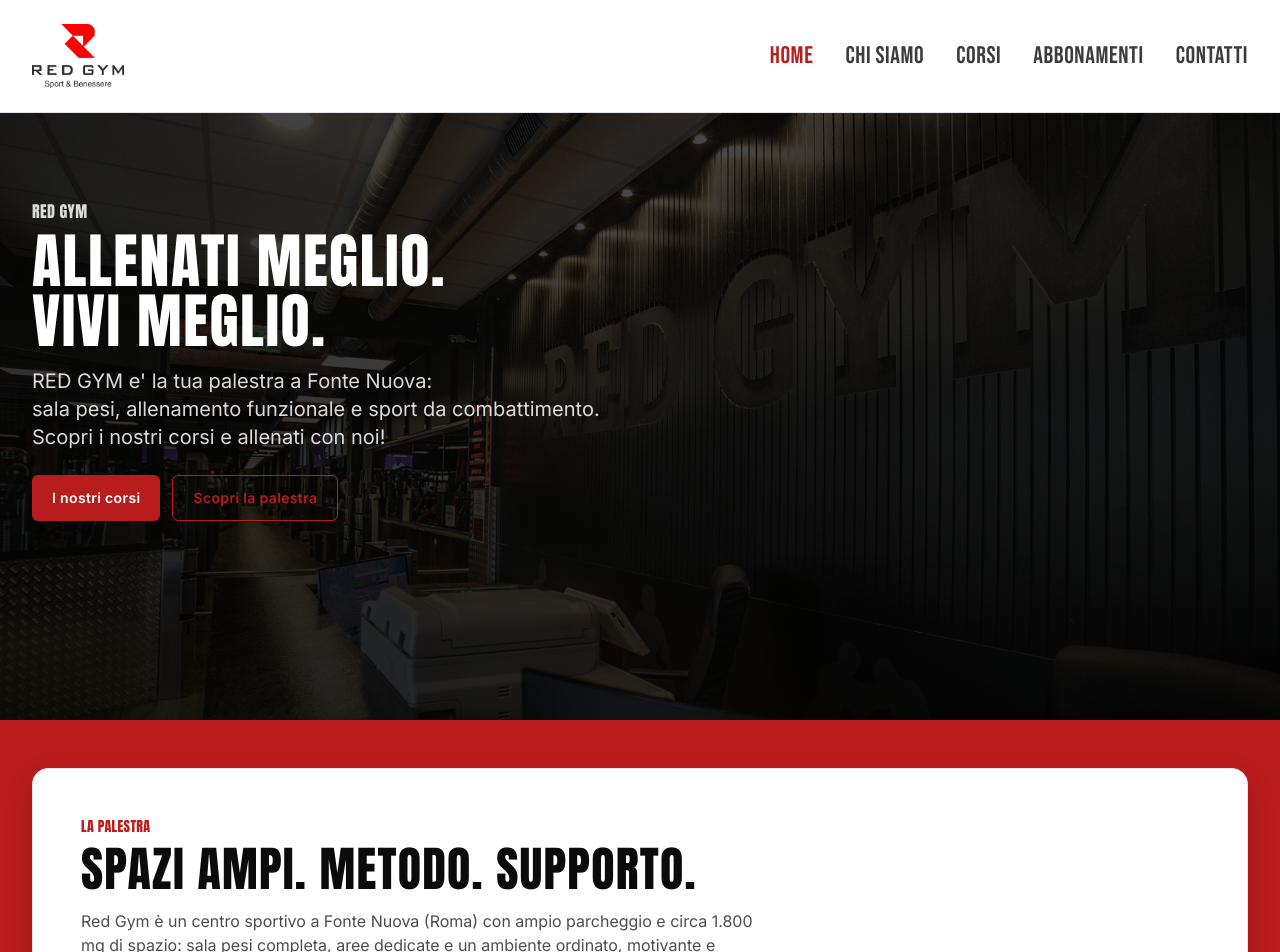
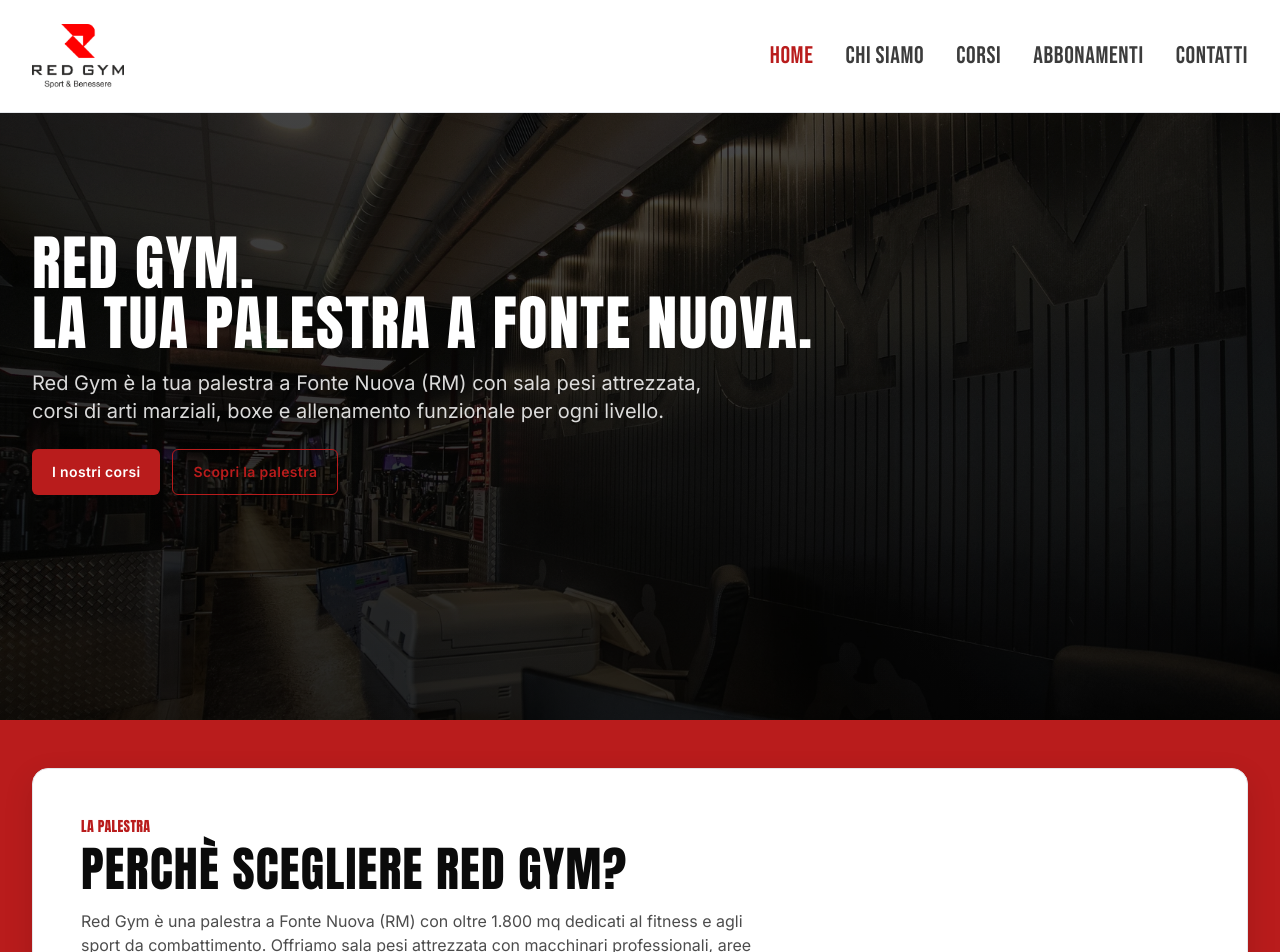
Before and after one commit to alelodato/red-gym, a Next.js app: page / in a window 1280 px wide. Shown: the top 952 px of the page. Built offline with nearby package versions, Linux system fonts and the light colour scheme.

Commit message:
modificato hero homepage e primo paragrafo

```diff
--- a/app/page.js
+++ b/app/page.js
@@ -14,19 +14,17 @@ const SHELL = "mx-auto w-full";
 
 function Hero({
   image = "hero1.webp",
-  kicker = "RED GYM",
+  kicker = "",
   title = (
     <>
-      ALLENATI MEGLIO. <br /> VIVI MEGLIO.
+      RED GYM.
+      < br />
+      LA TUA PALESTRA A FONTE NUOVA.
     </>
   ),
   subtitle =
   <>
-    RED GYM e' la tua palestra a Fonte Nuova:
-    <br />
-    sala pesi, allenamento funzionale e sport da combattimento.
-    <br />
-    Scopri i nostri corsi e allenati con noi!
+    Red Gym è la tua palestra a Fonte Nuova (RM) con sala pesi attrezzata, corsi di arti marziali, boxe e allenamento funzionale per ogni livello.
   </>,
   className = "",
 }) {
@@ -379,8 +377,8 @@ export default function HomePage() {
           <WhiteSection id="home-about">
             <SectionHead
               kicker="La palestra"
-              title="Spazi ampi. Metodo. Supporto."
-              lead="Red Gym è un centro sportivo a Fonte Nuova (Roma) con ampio parcheggio e circa 1.800 mq di spazio: sala pesi completa, aree dedicate e un ambiente ordinato, motivante e seguito da professionisti."
+              title="Perchè scegliere Red Gym?"
+              lead="Red Gym è una palestra a Fonte Nuova (RM) con oltre 1.800 mq dedicati al fitness e agli sport da combattimento. Offriamo sala pesi attrezzata con macchinari professionali, aree specifiche per boxe e arti marziali e un ambiente ordinato, motivante e seguito da istruttori qualificati. La nostra struttura è pensata per chi cerca qualità, spazio e un allenamento efficace nel cuore di Fonte Nuova."
             />
 
             {/* Aumentato gap su mobile: gap-10 invece di gap-6 */}
```
